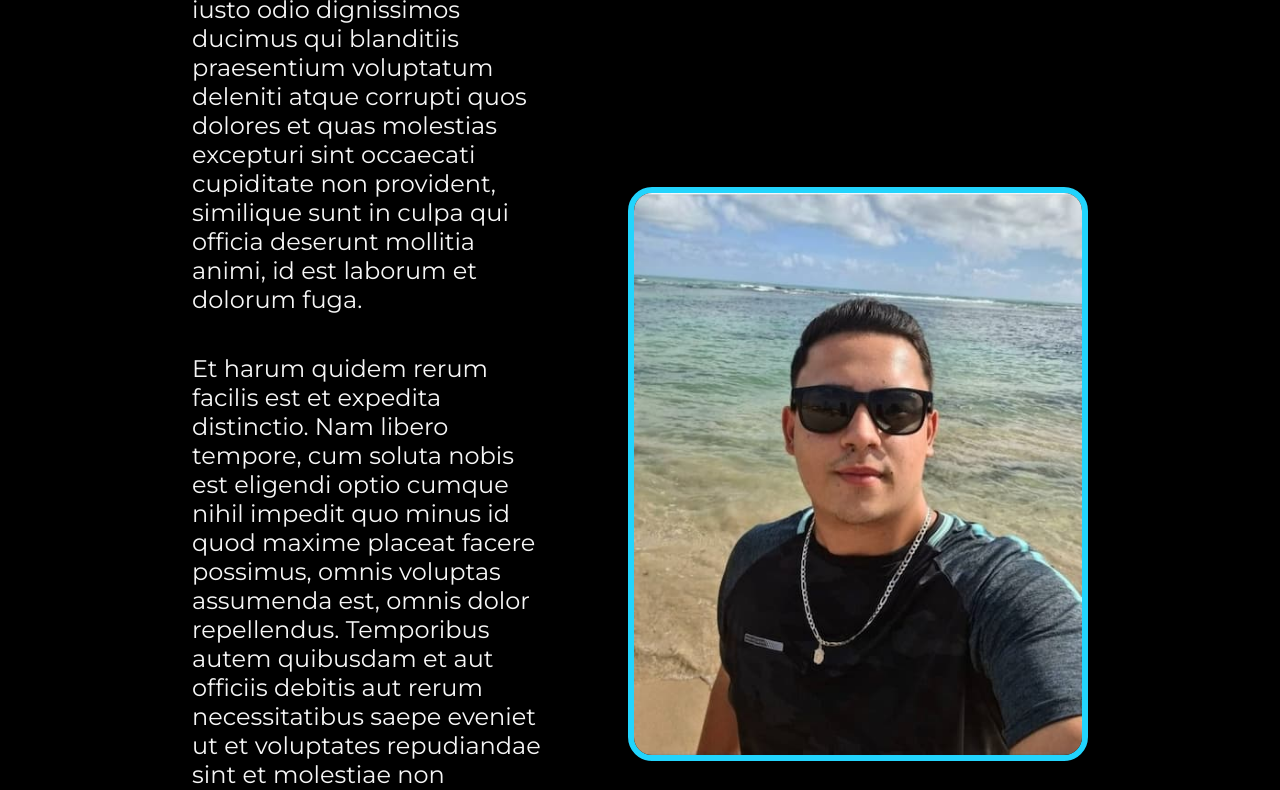
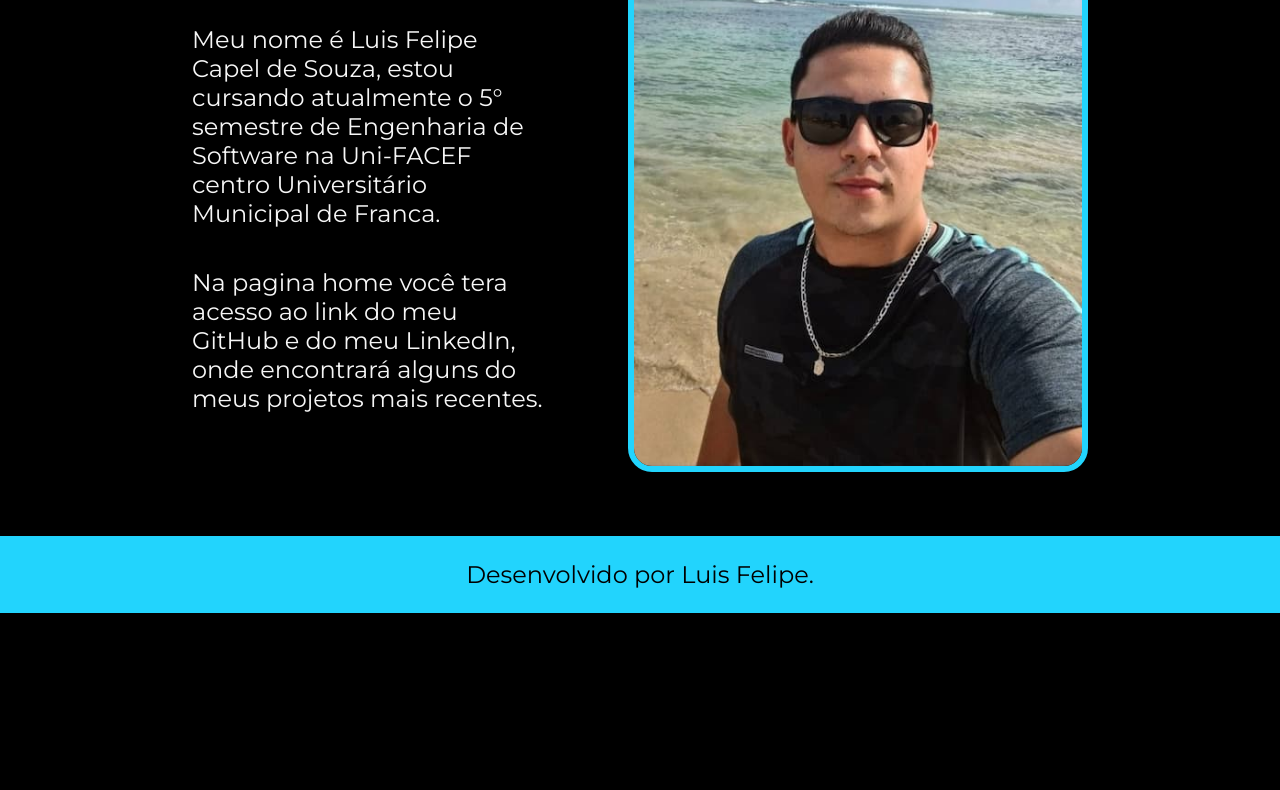
Before and after one commit to CapelLuisFelipe/portifolio, a plain HTML site: page about.html in a window 1280 px wide. Shown: the part 259-1049 px from the top of the page. After the commit the page ends 872 px from the top, so only its background shows below. Drawn offline with Linux system fonts and the light colour scheme.

Commit message:
Atualizando informações sobre mim.

```diff
--- a/about.html
+++ b/about.html
@@ -19,8 +19,15 @@
   <main class="apresentacao">
     <section class="apresentacao__conteudo">
       <h1>Sobre mim</h1>
-      <p class="apresentacao__conteudo__texto">At vero eos et accusamus et iusto odio dignissimos ducimus qui blanditiis praesentium voluptatum deleniti atque corrupti quos dolores et quas molestias excepturi sint occaecati cupiditate non provident, similique sunt in culpa qui officia deserunt mollitia animi, id est laborum et dolorum fuga.</p>
-      <p class="apresentacao__conteudo__texto">Et harum quidem rerum facilis est et expedita distinctio. Nam libero tempore, cum soluta nobis est eligendi optio cumque nihil impedit quo minus id quod maxime placeat facere possimus, omnis voluptas assumenda est, omnis dolor repellendus. Temporibus autem quibusdam et aut officiis debitis aut rerum necessitatibus saepe eveniet ut et voluptates repudiandae sint et molestiae non recusandae. Itaque earum rerum hic tenetur a sapiente delectus, ut aut reiciendis voluptatibus maiores alias consequatur aut perferendis doloribus asperiores ipsum delis forum birol parela maxime infena. Excepteur sint occaecat cupidatat non.</p>
+      <p class="apresentacao__conteudo__texto">
+        Meu nome é Luis Felipe Capel de Souza, estou cursando atualmente o 5°
+        semestre de Engenharia de Software na Uni-FACEF centro Universitário
+        Municipal de Franca.
+      </p>
+      <p class="apresentacao__conteudo__texto">
+        Na pagina home você tera acesso ao link do meu GitHub e do meu
+        LinkedIn, onde encontrará alguns do meus projetos mais recentes.
+      </p>
     </section>
     <img class="foto" src="./assets/foto.jpg" alt="Foto da Luis Felipe programando">
   </main>
```
